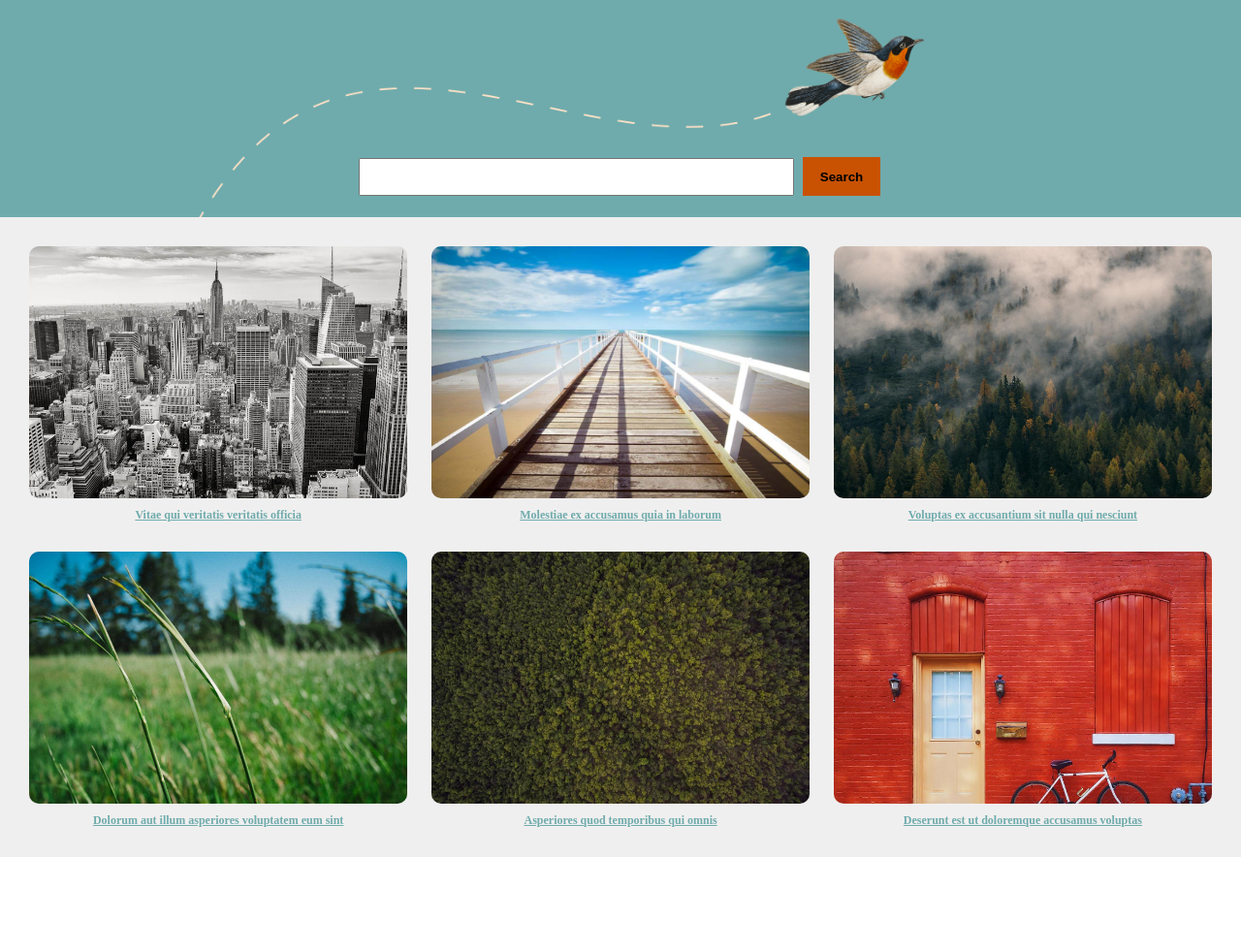
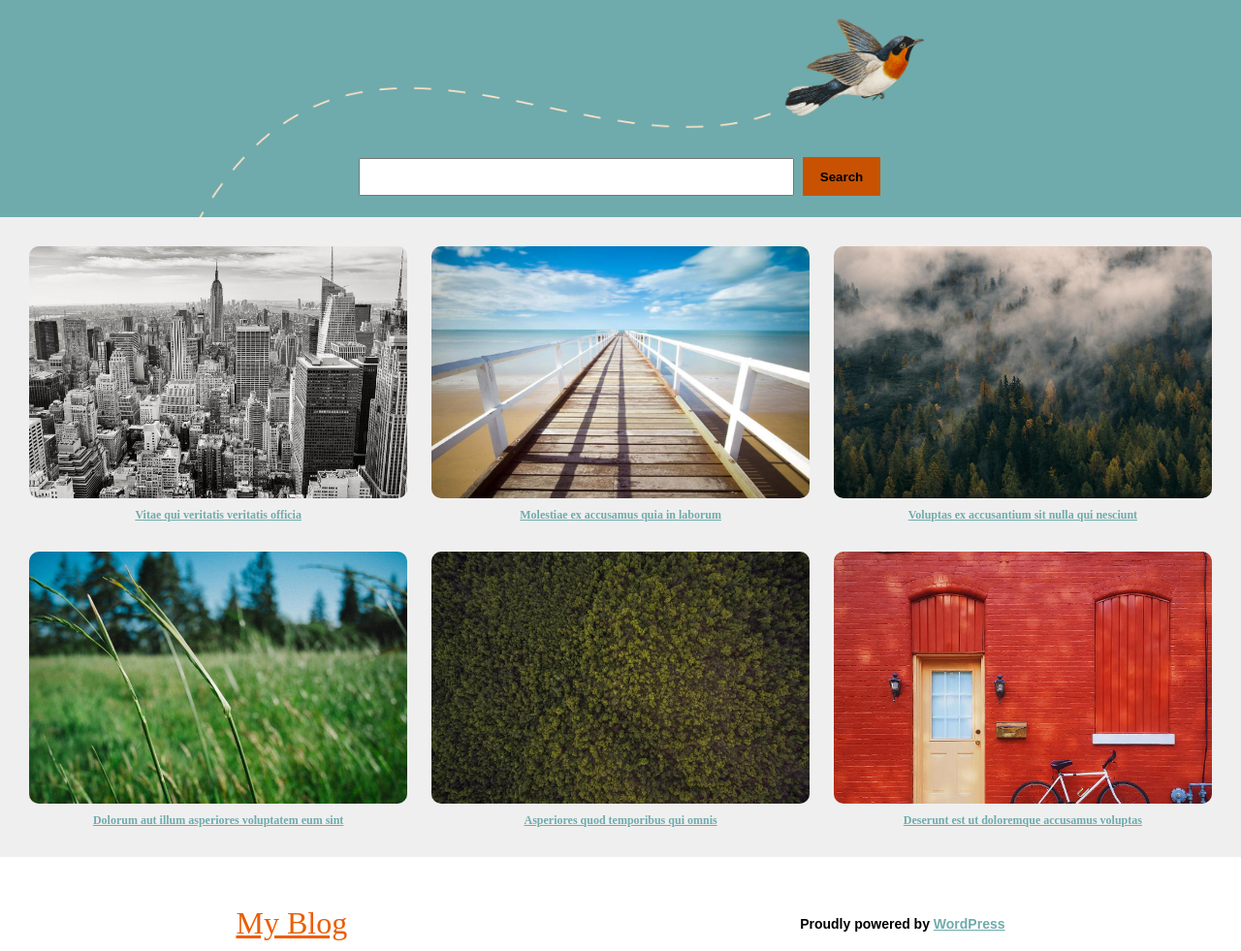
Before and after one commit to linusmanuel/my-blog, a website: page index.html in a window 1280 px wide. Shown: the part 116-1097 px from the top of the page at 97% size. Before the commit the page ends 1000 px from the top, so only its background shows below. Drawn offline with Linux system fonts and the light colour scheme.

Commit message:
feat(index,footer): Built the footer componet

```diff
--- a/Frontend/abstracts/_variables.sass
+++ b/Frontend/abstracts/_variables.sass
@@ -1,5 +1,7 @@
 $primary: #6fabac
 $secondary: #c85202
+$secondary-light: #eb5e00
+
 $white: #fff
 $black: #222
 $gray: #f0efef
--- /dev/null
+++ b/Frontend/components/_footer.sass
@@ -0,0 +1,32 @@
+// Footer componet
+.c-footer
+  padding-bottom: 10px
+
+  .container
+    display: flex
+    justify-content: space-around
+    padding-inline: 10px
+    max-width: 1280px
+    margin-inline: auto
+    align-items: center
+    padding-top: 50px
+
+    @media (max-width: $mobile)
+      display: block
+      text-align: center
+
+  &__title a
+    color: $secondary-light
+    font-weight: 500
+
+    @media (max-width: $mobile)
+      display: block
+      margin-bottom: 12px
+
+  &__text
+    font-weight: 600
+    font-family: sans-serif
+    font-size: 14px
+
+    a
+      color: $primary
--- a/Frontend/main.sass
+++ b/Frontend/main.sass
@@ -9,9 +9,7 @@
 @import 'components/buttons'
 @import 'components/buttons'
 @import 'components/post-card'
-
-
-
+@import 'components/_footer'
 
 @import 'layout/hero'
 @import 'layout/content'
--- a/index.html
+++ b/index.html
@@ -90,5 +90,18 @@
       </div>
     </div>
   </main>
+
+  <footer class="c-footer">
+    <div class="container">
+      <div class="c-footer__feet">
+        <h1 class="c-footer__title c-title"><a href="#">My Blog</a></h1>
+      </div>
+      <div class="c-footer__copyright">
+        <p class="c-footer__text">
+          Proudly powered by <a href="#" target="_blank">WordPress</a>
+        </p>
+      </div>
+    </div>
+  </footer>
 </body>
 </html>
```
Also changed, not shown: style/style.css, 1 other file.
